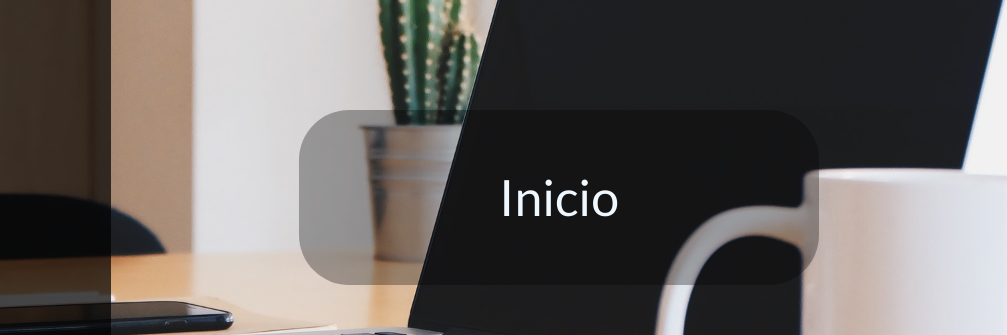
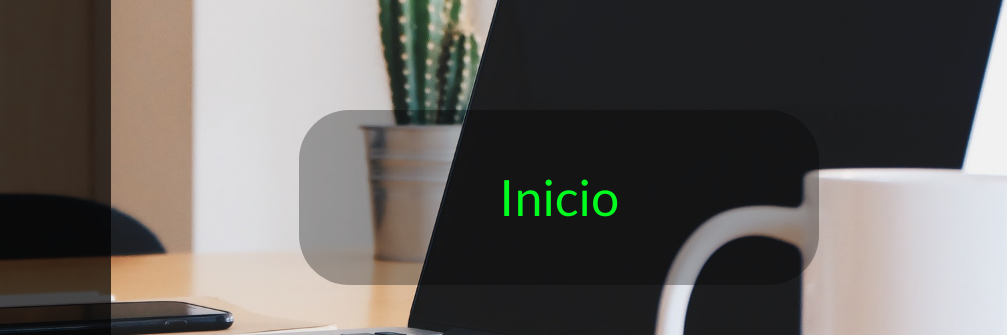
Before and after one commit to carlosvegabarrera/demo, a plain HTML site: page index.html in a window 1280 px wide. Shown: the part 203-538 px from the top of the page, 273-1280 px from the left. Drawn offline with Linux system fonts and the light colour scheme; a web font is replaced by a local one.

Commit message:
Prueba 1 - Cambio de color en texto del boton

```diff
--- a/css/custom.css
+++ b/css/custom.css
@@ -54,7 +54,7 @@ a {
     background-color: rgba(0,0,0,.3);
     padding: 5rem 20rem;
     font-size: 5rem;
-    color: aliceblue;
+    color: rgb(0, 255, 30);
     border-radius: 5rem;
     transition: background-color 0.8s ease;
 }
```
